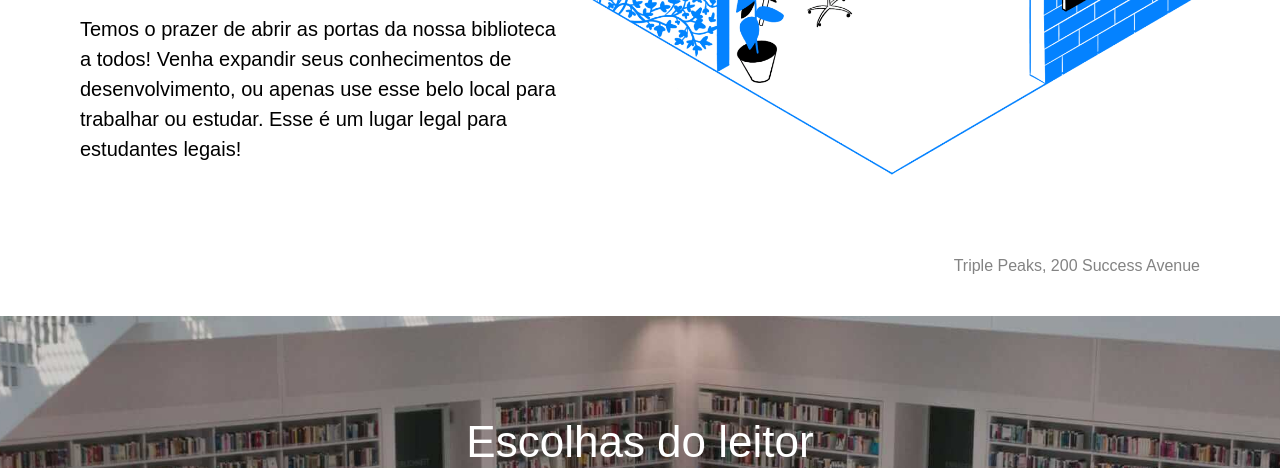
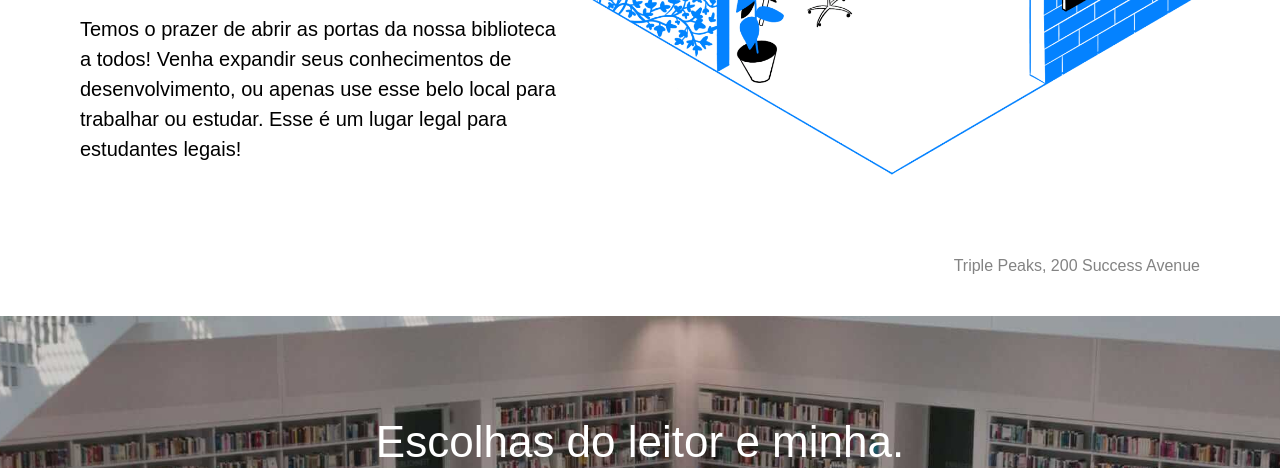
Before and after one commit to micaandreza/new-repo, a plain HTML site: page index.html in a window 1280 px wide. Shown: the part 484-952 px from the top of the page. Drawn offline with Linux system fonts and the light colour scheme.

```diff
--- a/index.html
+++ b/index.html
@@ -56,7 +56,7 @@
 
       <main class="content">
         <section class="staff" id="staff">
-           <h2 class="staff__title">Escolhas do leitor</h2>
+           <h2 class="staff__title">Escolhas do leitor e minha.</h2>
            <p class="staff__subtitle">Que nossos leitores adoram</p>
            <ul class="staff__cards">
            <li class="card">
```
